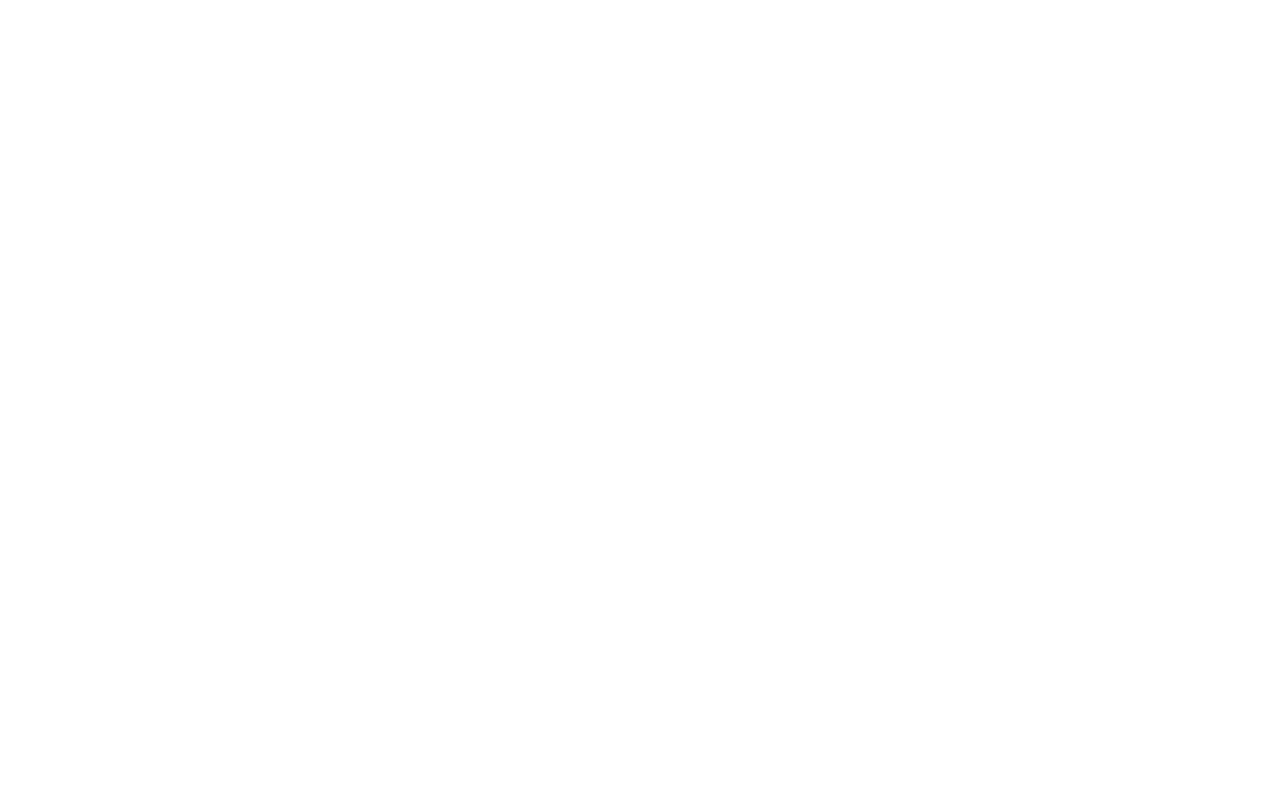
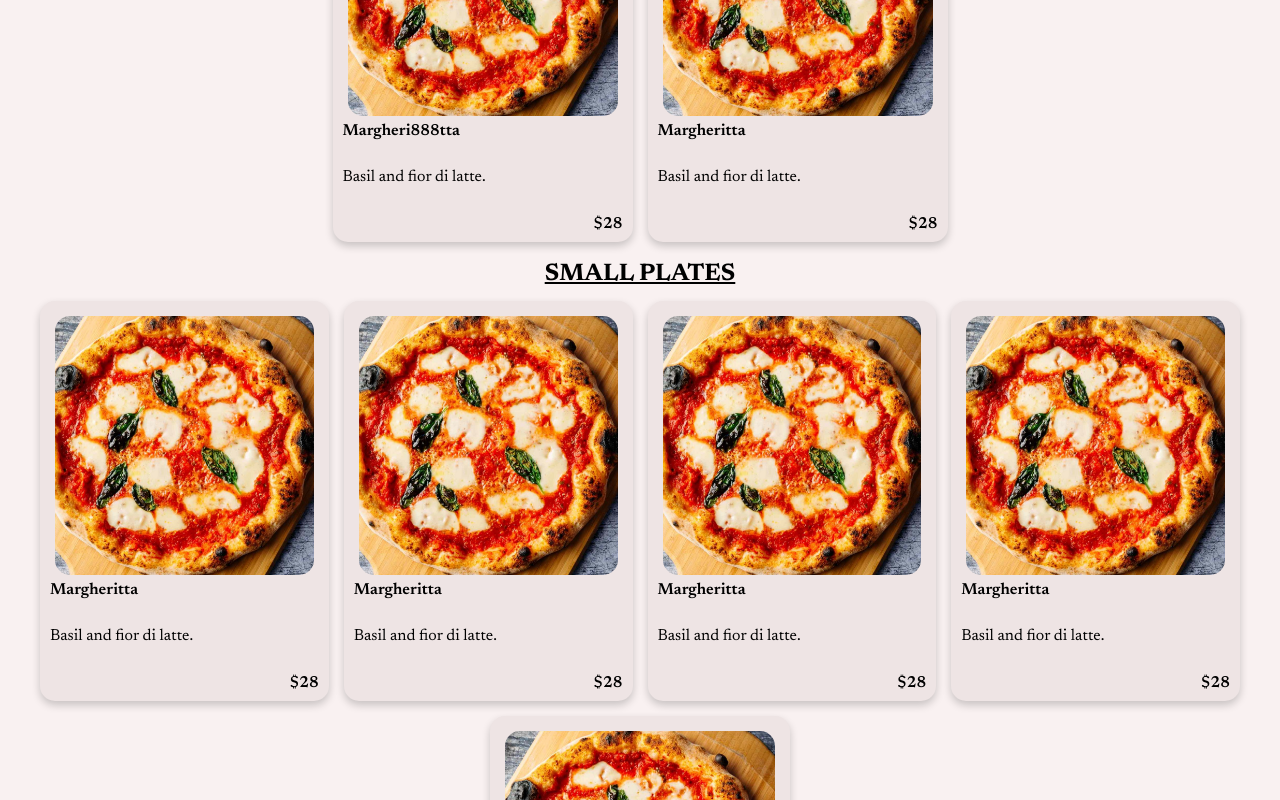
Before and after one commit to gsimoon/Little_G, a React (Create React App) app: page / in a window 1280 px wide. Shown: the part 3240-4040 px from the top of the page. Before the commit the page ends 3819 px from the top, so only its background shows below. Built offline with nearby package versions, Linux system fonts and the light colour scheme.

Commit message:
first commint v1

```diff
--- a/src/components/Contact.jsx
+++ b/src/components/Contact.jsx
@@ -1 +1,35 @@
-const Contact = () => <section className='contact'>Contato</section>; export default Contact;
+import logo from "../images/logo_white.png"
+
+const maps_link = 'https://maps.app.goo.gl/Y2nq5pbEjnoDumkW8'
+
+const Contact = () => (
+    <section className='contact'>
+        <div className="contact_info">
+            <div className="info_address">
+                <div className="address_logo">
+                    <img src={logo} alt="" />
+                </div>
+                <div className="address_link">
+                    <span onClick={() => window.open(maps_link, "_blank", "noreferrer")}>64 Logan Road, Wooloongabba 4102</span>
+                </div>
+            </div>
+            <div className="info_hours">
+                <div className="hours_list">
+                    <span>Hours</span>
+                    <ul>
+                        <li>Tuesday: 5:30pm - 8:30pm</li>
+                        <li>Wednesday: 5:30pm - 8:30pm</li>
+                        <li>Thursday: 5:30pm - 8:30pm</li>
+                        <li>Friday: 5:30pm - 8:30pm</li>
+                        <li>Saturday: 5:30pm - 8:30pm</li>
+                        <li>Sunday: 5:30pm - 8:30pm</li>
+                        <li>Monday: Closed</li>
+                    </ul>
+                </div>
+            </div>
+            <div className="info_menu">c</div>
+        </div>
+    </section>
+);
+
+export default Contact;
--- a/src/components/Hero.jsx
+++ b/src/components/Hero.jsx
@@ -1,4 +1,6 @@
 import logo from "../images/logo.png"
+
+const booking_url = 'https://booking.resdiary.com/widget/Standard/LittleGPizzeria/10956'
 
 const Hero = () => (
   <section className="hero">
@@ -8,7 +10,7 @@
           <li><span>ABOUT US</span></li>
           <li><span>MENU</span></li>
           <img src={logo} alt="" className="logo" />
-          <li><span>BOOKINGS</span></li>
+          <li><span onClick={() => window.open(booking_url, "_blank", "noreferrer")}>BOOKINGS</span></li>
           <li><span>CONTACT</span></li>
         </ul>
       </div>
--- a/src/components/Menu.jsx
+++ b/src/components/Menu.jsx
@@ -1,104 +1,168 @@
-const menu_pizzas = [
+const menu = [
   {
-    id: 1,
+    name: 'PIZZAS',
+    items: [
+      {
         name: `Margheritta`,
         description: `Basil and fior di latte.`,
         img: require(`../images/pizza.jpg`),
         price: '$28'
       },
       {
-    id: 1,
         name: `Margheritta`,
         description: `Basil and fior di latte.`,
         img: require(`../images/pizza.jpg`),
         price: '$28'
       },
       {
-    id: 1,
         name: `Margheritta`,
         description: `Basil and fior di latte.`,
         img: require(`../images/pizza.jpg`),
         price: '$28'
       },
       {
-    id: 1,
         name: `Margheritta`,
         description: `Basil and fior di latte.`,
         img: require(`../images/pizza.jpg`),
         price: '$28'
       },
       {
-    id: 1,
+        name: `Margheritta`,
+        description: `Basil and fior di latte.`,
+        img: require(`../images/pizza.jpg`),
+        price: '$28'
+      },
+    ]
+  },
+  {
+    name: 'PASTAS',
+    items: [
+      {
         name: `Margheritta`,
         description: `Basil and fior di latte.`,
         img: require(`../images/pizza.jpg`),
         price: '$28'
       },
       {
-    id: 1,
+        name: `Margheritta`,
+        description: `Basil and fior di latte.`,
+        img: require(`../images/pizza.jpg`),
+        price: '$28'
+      },
+    ]
+  },
+  {
+    name: 'STARTERS',
+    items: [
+      {
+        name: `Margheri888tta`,
+        description: `Basil and fior di latte.`,
+        img: require(`../images/pizza.jpg`),
+        price: '$28'
+      },
+      {
+        name: `Margheritta`,
+        description: `Basil and fior di latte.`,
+        img: require(`../images/pizza.jpg`),
+        price: '$28'
+      },
+    ]
+  },
+  {
+    name: 'SMALL PLATES',
+    items: [
+      {
         name: `Margheritta`,
         description: `Basil and fior di latte.`,
         img: require(`../images/pizza.jpg`),
         price: '$28'
       },
       {
-    id: 1,
         name: `Margheritta`,
         description: `Basil and fior di latte.`,
         img: require(`../images/pizza.jpg`),
         price: '$28'
       },
       {
-    id: 1,
         name: `Margheritta`,
         description: `Basil and fior di latte.`,
         img: require(`../images/pizza.jpg`),
         price: '$28'
       },
       {
-    id: 1,
+        name: `Margheritta`,
+        description: `Basil and fior di latte.`,
+        img: require(`../images/pizza.jpg`),
+        price: '$28'
+      },
+      {
         name: `Margheritta`,
         description: `Basil and fior di latte.`,
         img: require(`../images/pizza.jpg`),
         price: '$28'
       },
     ]
+  },
+  {
+    name: 'SIDES',
+    items: [
+      {
+        name: `Margheritta`,
+        description: `Basil and fior di latte.`,
+        img: require(`../images/pizza.jpg`),
+        price: '$28'
+      },
+      {
+        name: `Margheritta`,
+        description: `Basil and fior di latte.`,
+        img: require(`../images/pizza.jpg`),
+        price: '$28'
+      },
+    ]
+  },
+  {
+    name: 'DESSERTS',
+    items: [
+      {
+        name: `Margheritta`,
+        description: `Basil and fior di latte.`,
+        img: require(`../images/pizza.jpg`),
+        price: '$28'
+      },
+      {
+        name: `Margheritta`,
+        description: `Basil and fior di latte.`,
+        img: require(`../images/pizza.jpg`),
+        price: '$28'
+      },
+    ]
+  },
+]
 
 const Menu = () => (
   <section className='menu'>
     <div className="menu_header">MENU</div>
-        <div className="menu_pizzas">
-            <div className="menu_title"><h4>PIZZAS</h4></div>
-            <div className="pizzas_section">
-                {menu_pizzas.map(item => (
-                    <div className="pizza">
-                    <div className="pizza_img">
-                        <img src={item.img} alt="" />
+    {
+      menu.map(item => (
+        <div className="menu_view">
+          <div className="view_title"><h4>{item.name}</h4></div>
+          <div className="view_section">
+            {(item.items).map(obj => (
+              <div className="card">
+                <div className="card_img">
+                  <img src={obj.img} alt="" />
                 </div>
-                    <div className="pizza_text">
-                        <div className="pizza_name">{item.name}</div>
-                        <div className="pizza_description">{item.description}</div>
-                        <div className="pizza_price">{item.price}</div>
+                <div className="card_text">
+                  <div className="card_name">{obj.name}</div>
+                  <div className="card_description">{obj.description}</div>
+                  <div className="card_price">{obj.price}</div>
                 </div>
               </div>
             ))}
           </div>
         </div>
-        {/* <div className="menu_pizzas">
-            <div className="menu_title">PASTAS</div>
-        </div>
-        <div className="menu_pizzas">
-            <div className="menu_title">STARTERS</div>
-        </div>
-        <div className="menu_pizzas">
-            <div className="menu_title">SIDES</div>
-        </div>
-        <div className="menu_pizzas">
-            <div className="menu_title">SMALL PLATES</div>
-        </div>
-        <div className="menu_pizzas">
-            <div className="menu_title">DESSERTS</div>
-        </div> */}
+      ))
+    }
   </section>
 );
 
--- a/src/styles/App.scss
+++ b/src/styles/App.scss
@@ -9,6 +9,7 @@
 
 .app {
   width: 100%;
+
   .hero {
     min-height: 500px;
     background-color: black;
@@ -220,11 +221,10 @@
       font-size: 2.5rem;
     }
 
-    .menu_pizzas {
+    .menu_view {
       margin-top: 20px;
-      // background-color: gray;
 
-      .menu_title {
+      .view_title {
         display: flex;
         align-items: center;
         justify-content: center;
@@ -236,30 +236,30 @@
           text-decoration: underline;
         }
       }
-      .pizzas_section {
+
+      .view_section {
         display: flex;
         flex-wrap: wrap;
         align-items: center;
         justify-content: center;
         gap: 15px;
-        .pizza {
+
+        .card {
           background-color: #eee4e4;
           flex: 1 1 calc(25% - 15px);
           padding: 10px;
-          // border: 1px solid black;
           box-sizing: border-box;
           height: calc(100vh/2);
           max-height: 400px;
+          min-height: 250px;
           max-width: 25%;
-          max-width: 400px;
           min-width: 280px;
           display: flex;
           flex-direction: column;
           border-radius: 15px;
-          box-shadow: 0 4px 8px 0 rgba(0,0,0,0.2);
+          box-shadow: 0 4px 8px 0 rgba(0, 0, 0, 0.2);
 
-          .pizza_img {
-            // background-color: aqua;
+          .card_img {
             height: 70%;
             display: flex;
             align-items: center;
@@ -268,14 +268,12 @@
 
             img {
               width: 100%;
-              // height: 100%;
               border-radius: 15px;
               object-fit: cover;
             }
+          }
 
-          }
-          .pizza_text {
-            // background-color: red;
+          .card_text {
             height: 30%;
             display: flex;
             flex-direction: column;
@@ -283,17 +281,18 @@
             div {
               display: flex;
               align-items: center;
-              // border: 1px solid black;
             }
 
-            .pizza_name,
-            .pizza_price {
+            .card_name,
+            .card_price {
               height: 30%;
             }
-            .pizza_name {
+
+            .card_name {
               font-weight: 600;
             }
-            .pizza_price {
+
+            .card_price {
               align-items: end;
               justify-content: end;
               font-weight: 600;
@@ -303,4 +302,107 @@
       }
     }
   }
+
+  .contact {
+    background-color: #303030;
+    width: 100%;
+    height: auto;
+    min-height: 300px;
+    padding: 40px;
+    box-sizing: border-box;
+
+    .contact_info {
+      display: flex;
+      width: 100%;
+      min-height: 220px;
+      height: auto;
+
+      .info_address,
+      .info_hours,
+      .info_menu {
+        border: 1px solid black;
+        width: calc(100%/3);
+        height: 220px;
+        min-height: 220px;
+      }
+
+      .info_address {
+        height: 220px;
+        .address_logo {
+          display: flex;
+          align-items: center;
+          justify-content: center;
+          width: 100%;
+          height: 70%;
+
+          img {
+            width: 100%;
+            height: 100%;
+            object-fit: contain;
+          }
+        }
+
+        .address_link {
+          width: 100%;
+          height: 30%;
+          display: flex;
+          align-items: center;
+          justify-content: center;
+
+          span {
+            width: 100%;
+            color: white;
+            font-size: 1.2rem;
+            font-weight: 500;
+            display: flex;
+            align-items: center;
+            justify-content: center;
+            text-decoration: underline 0.10em rgba(255, 255, 255, 0);
+            transition: all 300ms;
+
+          }
+          span:hover {
+            cursor: pointer;
+            text-decoration-color: rgba(255, 255, 255, 1);
+          }
+          span:active {
+            transform: translateY(5px);
+          }
+        }
+
+      }
+
+      .info_hours {
+        .hours_list {
+          width: 100%;
+          height: 100%;
+          display: flex;
+          flex-direction: column;
+          align-items: center;
+          justify-content: center;
+          color: #eee4e4;
+
+          span {
+            display: flex;
+            align-items: center;
+            height: 15%;
+            font-size: 1.2rem;
+            font-weight: 600;
+            margin-bottom: 15px;
+          }
+
+          ul{
+            display: flex;
+            flex-direction: column;
+            align-items: center;
+            justify-content: center;
+            list-style: none;
+          }
+        }
+      }
+
+      .info_menu {
+      }
+    }
+  }
 }
```
Also changed, not shown: src/images/logo_white.png (added). Lines whose indentation alone changed are shown as unchanged.
